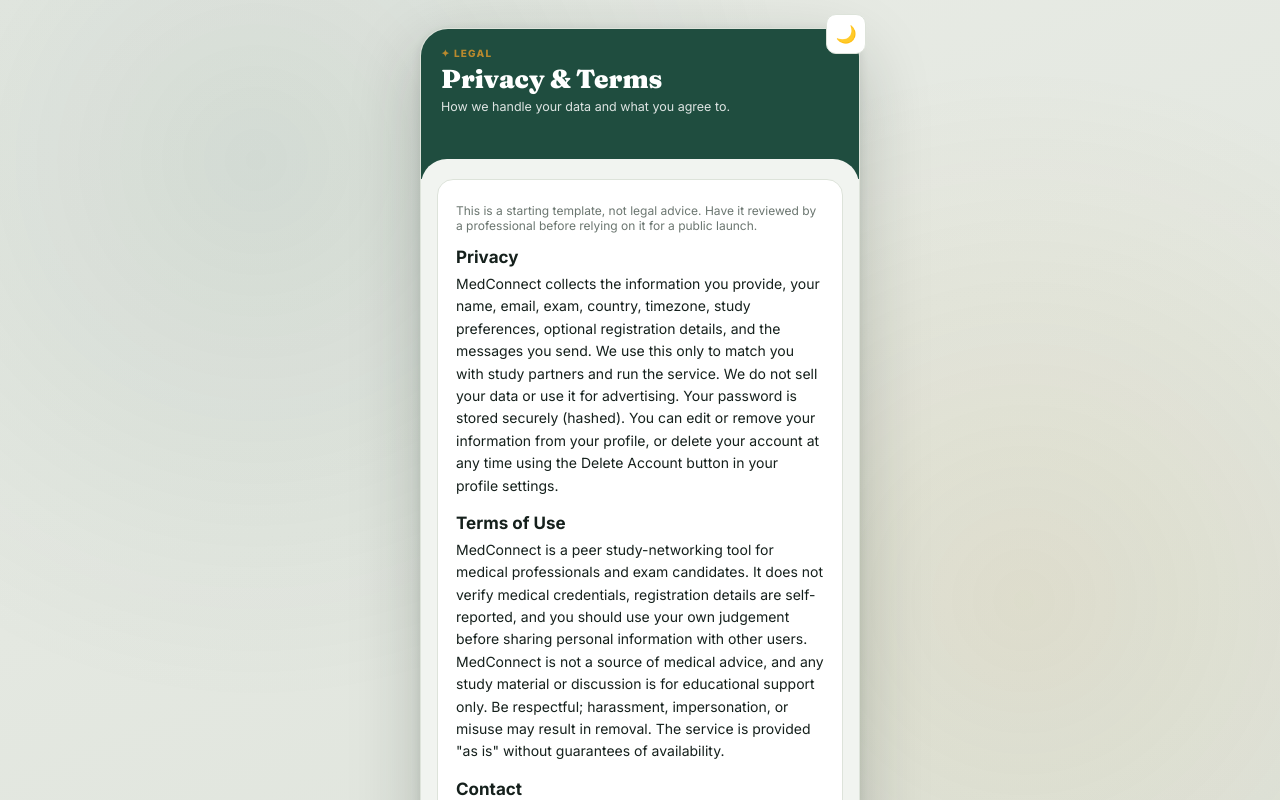
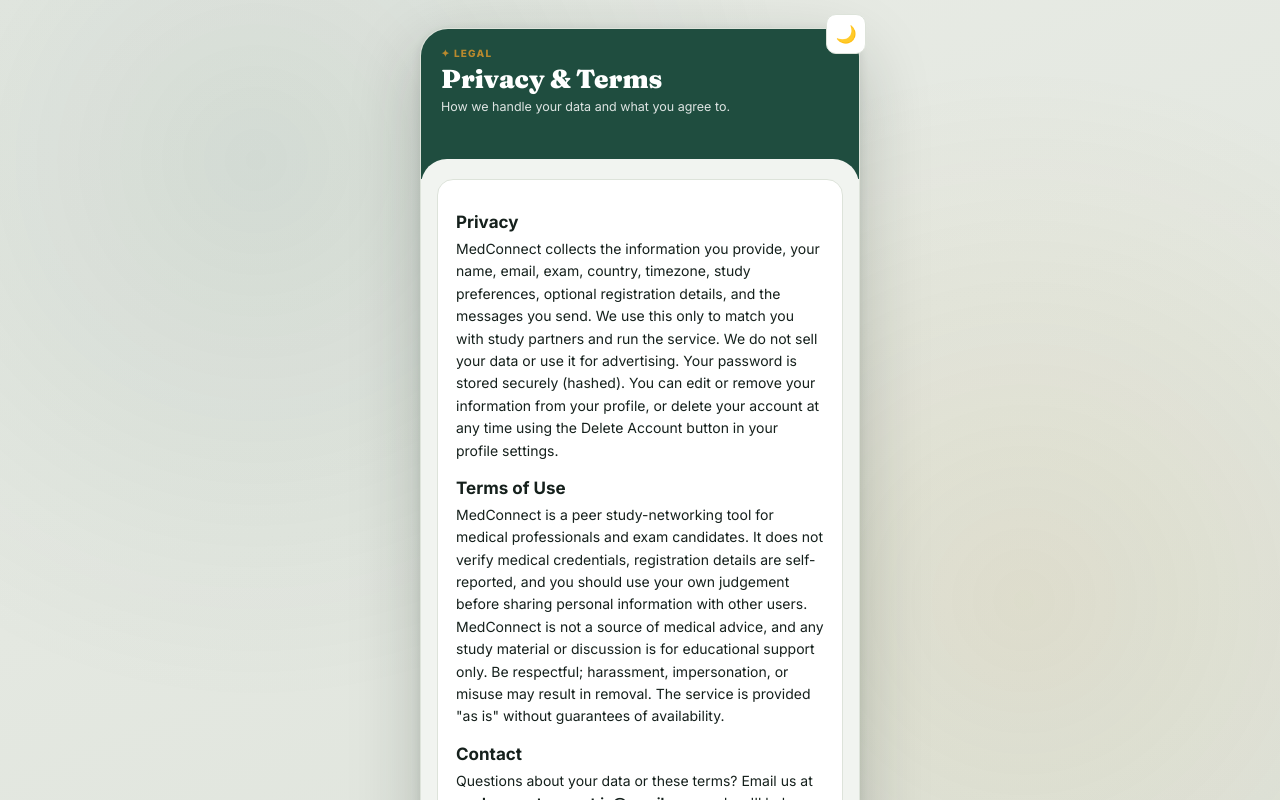
Before and after one commit to alialtaaf009-glitch/MedConnect3.0, a React (Vite) app: page /legal in a window 1280 px wide. Shown: the top 800 px of the page. Built offline with nearby package versions, Linux system fonts and the light colour scheme.

Commit message:
Update Legal.jsx

```diff
--- a/src/pages/Legal.jsx
+++ b/src/pages/Legal.jsx
@@ -9,9 +9,6 @@
       <div style={{ background: 'var(--paper)', borderRadius: '26px 26px 0 0', marginTop: -20, position: 'relative', padding: '20px 16px 24px', minHeight: '60vh' }}>
 
       <div className="card">
-        <p className="sub" style={{ fontSize: 12, marginBottom: 14 }}>
-          This is a starting template, not legal advice. Have it reviewed by a professional before relying on it for a public launch.
-        </p>
 
         <h2 style={{ fontSize: 17, fontWeight: 700, margin: '14px 0 6px' }}>Privacy</h2>
         <p style={{ fontSize: 14, lineHeight: 1.6 }}>
```
